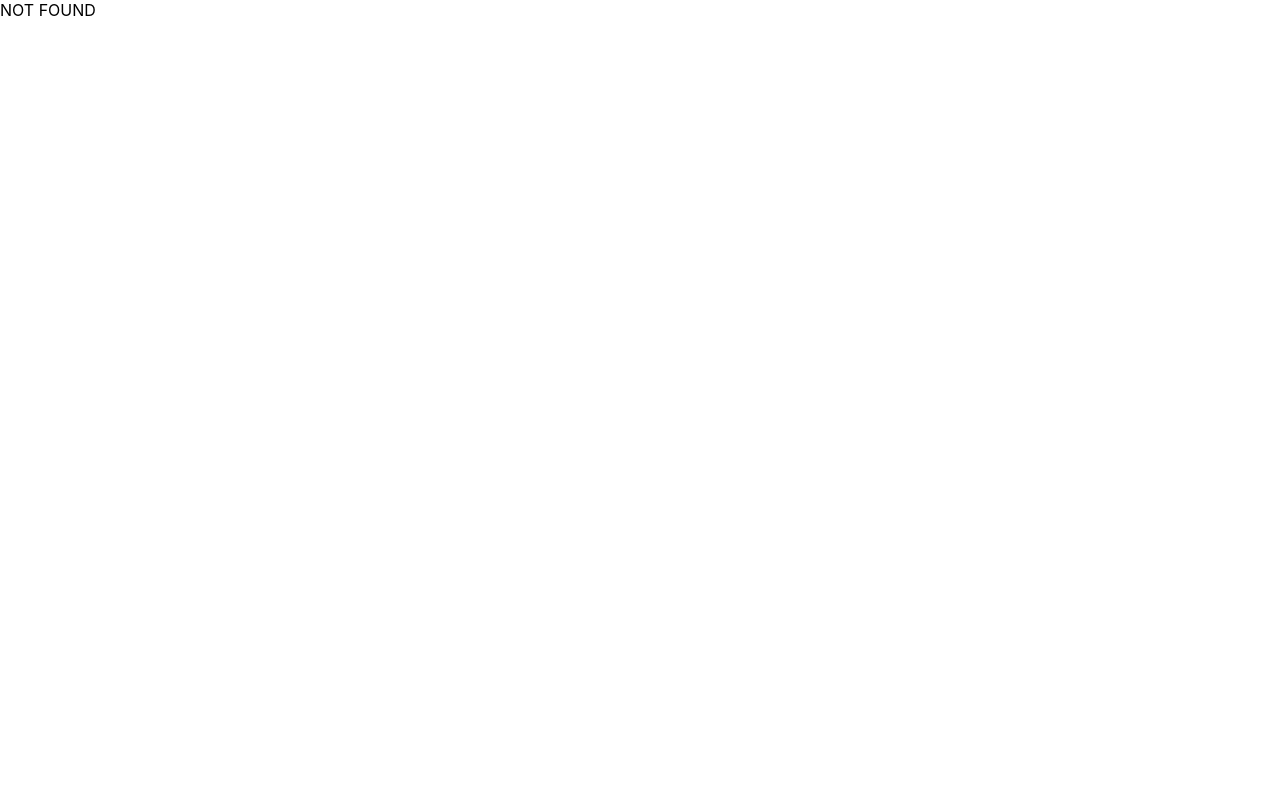
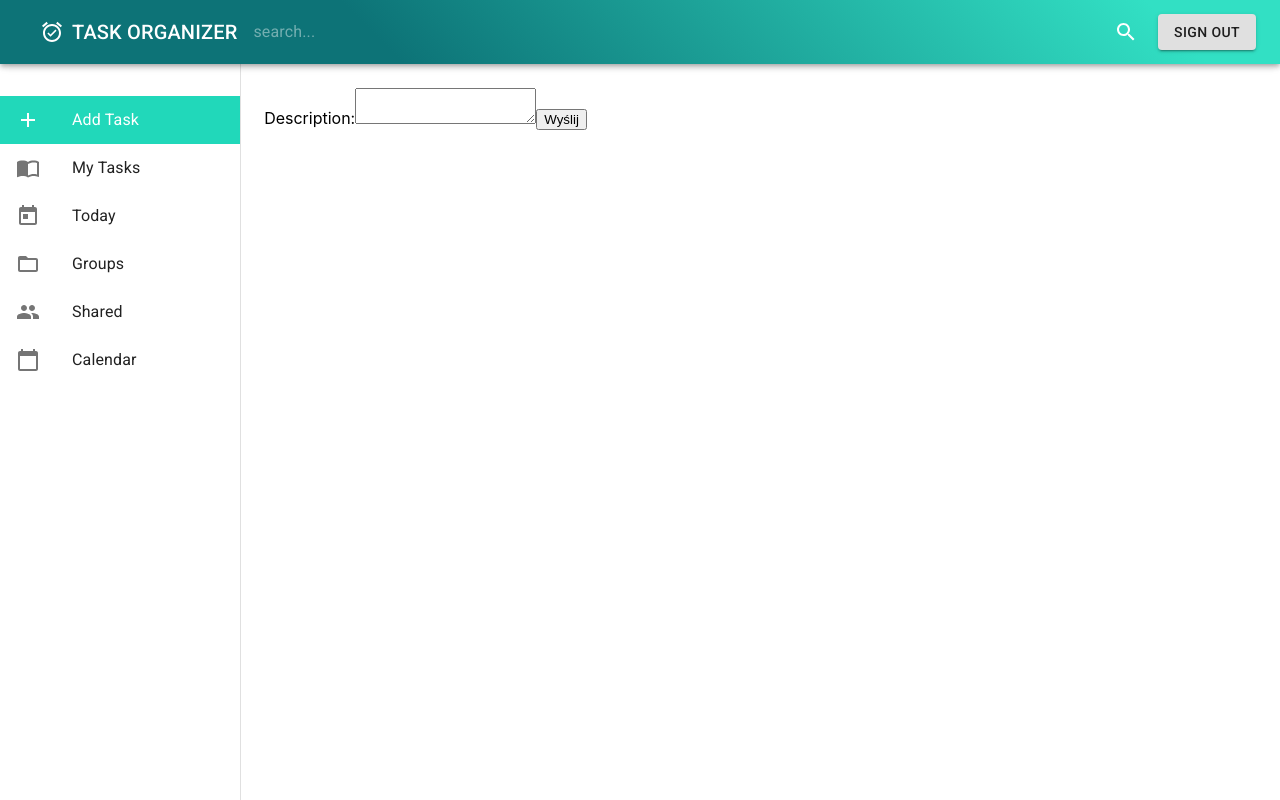
Before and after one commit to dominiklis/TaskOrganizer, a React (Create React App) app in the folder client-app/: page /addtask in a window 1280 px wide. Built offline with nearby package versions, Linux system fonts and the light colour scheme.

Commit message:
AddTaskPage placeholder

```diff
--- /dev/null
+++ b/client-app/src/components/AddTaskPage.js
@@ -0,0 +1,19 @@
+import { makeStyles } from "@material-ui/core";
+import React from "react";
+import Page from "./Page";
+
+function AddTaskPage() {
+  return (
+    <Page>
+      <form>
+        <label>
+          Description:
+          <textarea /*value={this.state.value} onChange={this.handleChange}*/ />
+        </label>
+        <input type="submit" value="Wyślij" />
+      </form>
+    </Page>
+  );
+}
+
+export default AddTaskPage;
--- a/client-app/src/components/AppNavbar.js
+++ b/client-app/src/components/AppNavbar.js
@@ -58,7 +58,9 @@ function AppNavbar() {
 
   const handleSearchSubmit = (e) => {
     e.preventDefault();
-    console.log("SRCH: " + searchString);
+    if (searchString !== "") {
+      console.log("SRCH: " + searchString);
+    }
   };
 
   const handleSearchInputChange = (e) => {
--- a/client-app/src/components/Router.js
+++ b/client-app/src/components/Router.js
@@ -1,5 +1,6 @@
 import React from 'react'
 import { BrowserRouter, Route, Switch } from 'react-router-dom'
+import AddTaskPage from './AddTaskPage'
 import MainPage from './MainPage'
 import NotFoundPage from './NotFoundPage'
 import TaskPage from './TaskPage'
@@ -10,6 +11,7 @@ function Router() {
         <Switch>
           <Route path="/" component={MainPage} exact />
           <Route path="/task/:id" component={TaskPage} exact />
+          <Route path="/addtask" component={AddTaskPage} exact />
           <Route component={NotFoundPage} />
         </Switch>
       </BrowserRouter>
--- a/client-app/src/components/SideMenu.js
+++ b/client-app/src/components/SideMenu.js
@@ -12,6 +12,9 @@ import CalendarTodayIcon from "@material-ui/icons/CalendarToday";
 import AddIcon from "@material-ui/icons/Add";
 import ImportContactsIcon from "@material-ui/icons/ImportContacts";
 import TodayIcon from "@material-ui/icons/Today";
+import FolderOpenIcon from "@material-ui/icons/FolderOpen";
+import PeopleIcon from '@material-ui/icons/People';
+import { Link } from "react-router-dom";
 
 const useStyles = makeStyles((theme) => ({
   drawer: {
@@ -34,6 +37,12 @@ const useStyles = makeStyles((theme) => ({
     marginTop: theme.spacing(3),
     overflow: "auto",
   },
+  link: {
+    textDecoration: "none",
+    "&:hover": {
+      textDecoration: "none",
+    },
+  },
 }));
 
 function SideMenu() {
@@ -50,12 +59,14 @@ function SideMenu() {
       <Toolbar />
       <div className={classes.drawerContainer}>
         <List>
+          <Link to="/addtask" className={classes.link}>
             <ListItem button className={classes.addItemButton}>
               <ListItemIcon>
                 <AddIcon className={classes.addIcon} />
               </ListItemIcon>
               <ListItemText>Add Task</ListItemText>
             </ListItem>
+          </Link>
 
           <ListItem button>
             <ListItemIcon>
@@ -73,6 +84,20 @@ function SideMenu() {
 
           <ListItem button>
             <ListItemIcon>
+              <FolderOpenIcon />
+            </ListItemIcon>
+            <ListItemText>Groups</ListItemText>
+          </ListItem>
+
+          <ListItem button>
+            <ListItemIcon>
+              <PeopleIcon />
+            </ListItemIcon>
+            <ListItemText>Shared</ListItemText>
+          </ListItem>
+
+          <ListItem button>
+            <ListItemIcon>
               <CalendarTodayIcon />
             </ListItemIcon>
             <ListItemText>Calendar</ListItemText>
```
Also changed, not shown: 1 other file (tests, documents, lock files or other folders). Lines whose indentation alone changed are shown as unchanged.
